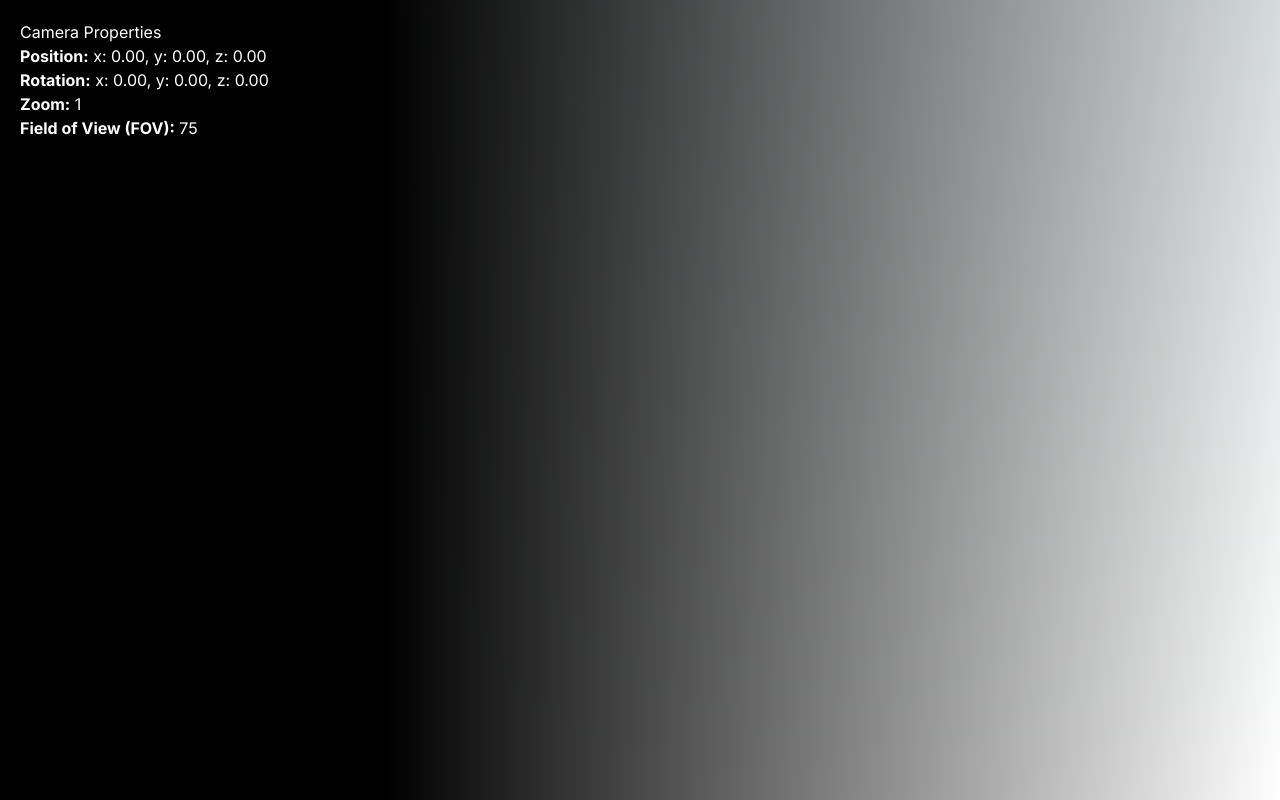
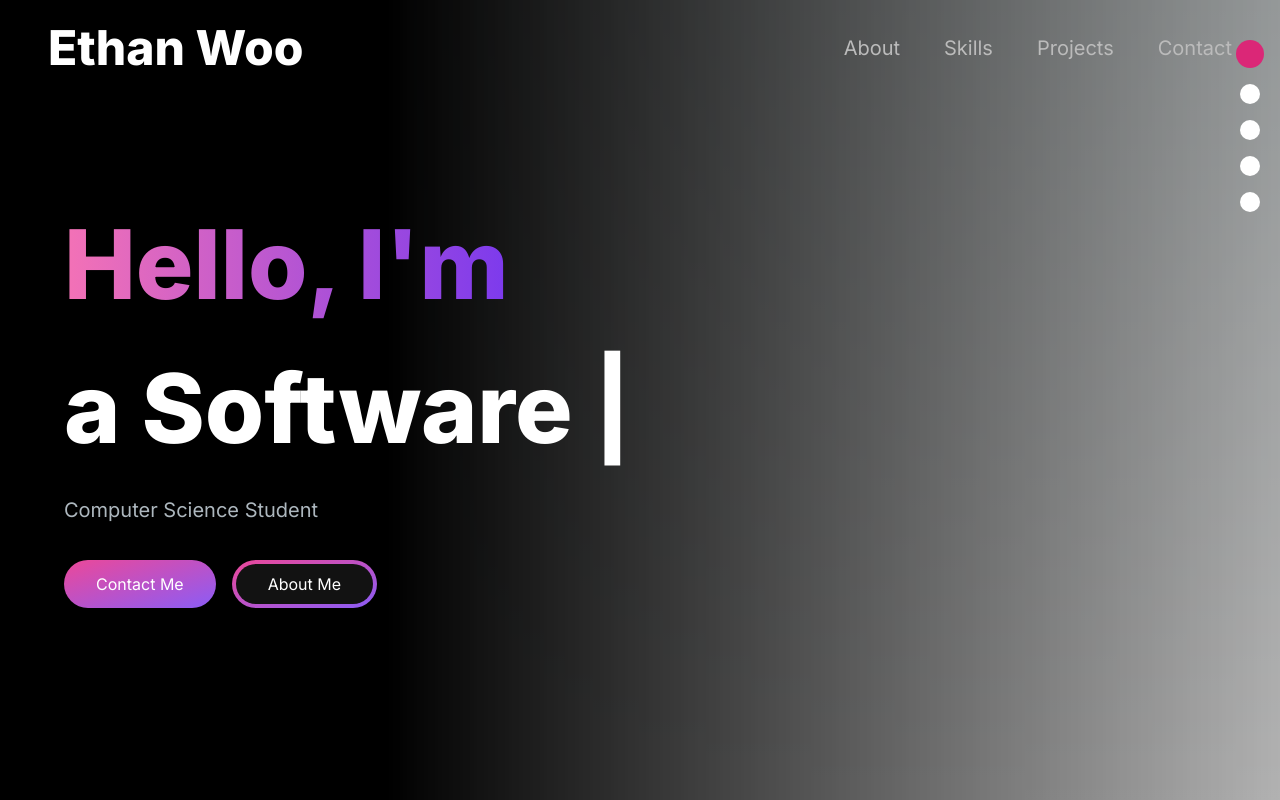
Before and after one commit to e-woo/portfolio-website, a Next.js app: page / in a window 1280 px wide. Built offline with nearby package versions, Linux system fonts and the light colour scheme; no server answers.

Commit message:
WIP page layout reorganization

```diff
--- /dev/null
+++ b/src/app/Sections/AboutSection.tsx
@@ -0,0 +1,31 @@
+import React from 'react'
+import Image from 'next/image'
+const AboutSection = () => {
+	return (
+		<section className='w-full h-full text-white pt-28 px-16' id='about'>
+			<div className='lg:grid lg:grid-cols-2 gap-8 items-center py-8 px-4 mt-12 sm:py-16 flex flex-col'>
+				{/* <Image src='/aboutme.png' alt='' width={400} height={400} className='pointer-events-none place-self-center select-none h-auto' priority/> */}
+				<div>
+					<h2 className='text-4xl font-bold text-primary-400 mb-4 my-8 lg:my-12 text-center lg:text-left'>About Me</h2>
+					<div className='text-base lg:text-lg flex flex-col gap-8 mr-0 lg:mr-8'>
+						<p>
+							Hi! I'm currently a third year full-time student at the University of Calgary studying Computer Science.
+						</p>
+						<p>
+							I was motivated to enter this field of study long before I entered university, and throughout my journey, I have developed a strong passion for software development.
+							My motivation is fueled by an enjoyment in problem solving and logical thinking.
+						</p>
+						<p>
+							I mainly find my enjoyment in coding, and I love creating my own projects. My aim is to apply this passion to the real world!
+						</p>
+						<p>
+							I am currently expecting to graduate with a BSc in Computer Science in 2026.
+						</p>
+					</div>
+				</div>
+			</div>
+		</section>
+	)
+}
+
+export default AboutSection
--- a/src/app/components/HeroSection.tsx
+++ b/src/app/Sections/HeroSection.tsx
@@ -4,7 +4,7 @@ import React from 'react';
 import { TypeAnimation } from 'react-type-animation';
 const HeroSection = () => {
 	return (
-		<section className='lg:py-16'>
+		<section className='lg:py-16 w-full h-full flex items-center px-16'>
 			<div className='grid grid-cols-1 lg:grid-cols-12'>
 				<div className='col-span-9 place-self-center text-center lg:text-left lg:justify-self-start'>
 					<h1 className='text-white mb-4 text-4xl sm:text-5xl lg:text-8xl lg:leading-normal font-extrabold select-none h-28 lg:h-auto'>
@@ -12,7 +12,7 @@ const HeroSection = () => {
 						<br/>
 						<HeadingAnimation/>
 					</h1>
-					<p className='text-[#ADB7BE] text-base sm:text-lg lg:text-xl mb-6'>Second Year Computer Science Student</p>
+					<p className='text-[#ADB7BE] text-base sm:text-lg lg:text-xl mb-6'>Computer Science Student</p>
 					<div>
 						<Link href='#contact'>
 							<button className='px-8 py-3 max-w-[200px] w-full sm:w-fit rounded-full sm:mr-4 bg-gradient-to-br from-primary-500 to-secondary-500 hover:bg-slate-200 text-white select-none'>
--- a/src/app/components/ProjectsSection.tsx
+++ b/src/app/Sections/ProjectsSection.tsx
@@ -1,5 +1,5 @@
 import React from 'react';
-import ProjectCard from './ProjectCard';
+import ProjectCard from '../components/ProjectCard';
 const ProjectsSection = () => {
 	return (
 		<div id='projects' className='pt-24'>
--- a/src/app/components/Models/ThreeScene.tsx
+++ b/src/app/components/Models/ThreeScene.tsx
@@ -11,9 +11,11 @@ const cameraStates = [
     { position: new THREE.Vector3(-1.08, 1.33, 4.27), rotation: new THREE.Euler(-0.27, 0.44, 0.12) },
     { position: new THREE.Vector3(-1.66, 0.99, 1.72), rotation: new THREE.Euler(-0.22, -0.11, -0.02) },
     { position: new THREE.Vector3(0.48, 2.33, 0.56), rotation: new THREE.Euler(-0.54, 0.60, 0.32) },
-    { position: new THREE.Vector3(-2.97, 3.62, 1.04), rotation: new THREE.Euler(-0.40, 0.26, 0.11) },
+    { position: new THREE.Vector3(-2.97, 3.62, 1.04), rotation: new THREE.Euler(-0.40, 0.06, 0.11) },
     { position: new THREE.Vector3(-0.86, 3.89, -1.22), rotation: new THREE.Euler(-0.44, 0.22, 0.10) },
 ];
+
+const bgOpacity = [20, 30, 30, 30, 30];
 
 const ThreeScene = forwardRef<CameraControls>((props, ref) => {
     const mountRef = useRef<HTMLDivElement>(null);
@@ -28,7 +30,7 @@ const ThreeScene = forwardRef<CameraControls>((props, ref) => {
     const durationRef = useRef<number>(0);  // Duration for the transition (in seconds)
     const currentTimeRef = useRef<number>(0);  // Tracks the elapsed time for the current transition
 
-  const isTransitioningRef = useRef<boolean>(false);  // Flag to check if a transition is in progress
+    const isTransitioningRef = useRef<boolean>(false);  // Flag to check if a transition is in progress
 
     const [cameraProperties, setCameraProperties] = useState({
         position: { x: 0, y: 0, z: 0 },
@@ -140,11 +142,9 @@ const ThreeScene = forwardRef<CameraControls>((props, ref) => {
                         console.log("Done!");
                         if (targetRotationRef.current) {
                             const euler = new THREE.Euler().setFromQuaternion(targetRotationRef.current);
-                            console.log("Rotation: " + euler.x + ", " + euler.y + ", " + euler.z);
                             cameraRef.current.rotation.set(euler.x, euler.y, euler.z);
                         }
                         if (targetPositionRef.current) {
-                            console.log("Position: " + targetPositionRef.current.x + ", " + targetPositionRef.current.y + ", " + targetPositionRef.current.z);
                             cameraRef.current.position.copy(targetPositionRef.current);
                         }
                         isTransitioningRef.current = false; // Transition complete
@@ -206,16 +206,17 @@ const ThreeScene = forwardRef<CameraControls>((props, ref) => {
     }));
 
     return (
-        <div className="-z-50">
-            <div ref={mountRef} className='absolute top-0 left-0' />
-            <div style={{ position: 'absolute', top: 20, left: 20, zIndex: 1, color: 'white' }}>
+        <div className='fixed top-0 left-0'>
+            <div ref={mountRef} className='' />
+            {/* <div style={{ position: 'absolute', top: 20, left: 20, zIndex: 1, color: 'white' }}>
                 <h3>Camera Properties</h3>
                 <p><strong>Position:</strong> x: {cameraProperties.position.x.toFixed(2)}, y: {cameraProperties.position.y.toFixed(2)}, z: {cameraProperties.position.z.toFixed(2)}</p>
                 <p><strong>Rotation:</strong> x: {cameraProperties.rotation.x.toFixed(2)}, y: {cameraProperties.rotation.y.toFixed(2)}, z: {cameraProperties.rotation.z.toFixed(2)}</p>
                 <p><strong>Zoom:</strong> {cameraProperties.zoom}</p>
                 <p><strong>Field of View (FOV):</strong> {cameraProperties.fov}</p>
-            </div>
+            </div> */}
             <div className='absolute top-0 left-0 w-full h-full bg-gradient-to-r from-black from-30% pointer-events-none' />
+            <div className={`absolute top-0 left-0 w-full h-full bg-black bg-opacity-30`} />
         </div>
     )
 });
--- a/src/app/components/Navbar.tsx
+++ b/src/app/components/Navbar.tsx
@@ -26,9 +26,9 @@ export const navItems = [
 const Navbar = () => {
 	const [navbarOpen, setNavbarOpen] = useState(false);
 	return (
-		<nav className='fixed top-0 left-0 right-0 z-10 bg-[#121212] bg-opacity-100 border border-b-[#373944] border-x-transparent border-t-transparent min-h-[8vh]'>
+		<nav className='fixed top-0 left-0 right-0 z-10 bg-[#121212] lg:bg-transparent bg-opacity-100 border lg:border-0 border-b-[#373944] border-x-transparent border-t-transparent min-h-[8vh]'>
 			<link href='https://unpkg.com/boxicons@2.1.4/css/boxicons.min.css' rel='stylesheet'/>
-			<div className='flex container flex-wrap items-center justify-between mx-auto px-4 py-4 lg:py-6'>
+			<div className='flex flex-wrap items-center justify-between px-4 lg:px-12 py-4 lg:py-6'>
 				<Link href={'/'} className='text-2xl md:text-5xl text-white font-extrabold'>
 					Ethan Woo
 				</Link>
@@ -45,7 +45,7 @@ const Navbar = () => {
 					}
 				</div>
 				<div className='menu hidden lg:block lg:w-auto' id='navbar'>
-					<ul className='flex items-center p-4 md:p-0 md:flex-row md:space-x-8 mt-0 gap-6'>
+					<ul className='flex items-center p-4 md:p-0 md:flex-row md:space-x-8 mt-0 gap-3'>
 						{
 							navItems.map((item, index) =>
 							<li key={index}>
--- /dev/null
+++ b/src/app/components/ScrollDots.tsx
@@ -0,0 +1,29 @@
+import React, { useState } from 'react'
+
+
+const ScrollDots = ({ sections } : { sections: Function[] }) => {
+
+    const [activeIndex, setActiveIndex] = useState(0);
+
+    const handleDotClick = (index: number) => {
+        setActiveIndex(index);
+        const section = sections[index];
+        if (section) {
+            section(index);
+        }
+    }
+
+    return (
+        <div className='flex flex-col w-7 items-center fixed right-4 top-8 z-50'>
+            {sections.map((_section, index) => (
+                <div
+                    key={index}
+                    onClick={() => handleDotClick(index)}
+                    className={`my-2 rounded-full transition-all cursor-pointer ${activeIndex === index ? 'bg-primary-600 w-7 h-7' : 'bg-white w-5 h-5'}`}
+                />
+            ))}
+        </div>
+    )
+}
+
+export default ScrollDots
--- a/src/app/page.tsx
+++ b/src/app/page.tsx
@@ -1,24 +1,33 @@
 "use client"
-import HeroSection from './components/HeroSection';
+import HeroSection from './Sections/HeroSection';
 import Navbar from './components/Navbar';
-import AboutSection from './components/AboutSection';
-import SkillsSection from './components/SkillsSection';
-import ProjectsSection from './components/ProjectsSection';
-import ContactSection from './components/ContactSection';
+import AboutSection from './Sections/AboutSection';
+import SkillsSection from './Sections/SkillsSection';
+import ProjectsSection from './Sections/ProjectsSection';
+import ContactSection from './Sections/ContactSection';
 import Footer from './components/Footer';
 import ThreeScene, { CameraControls } from './components/Models/ThreeScene';
 import { useEffect, useRef, useState } from 'react';
+import ScrollDots from './components/ScrollDots';
 
-const sections = ['section1', 'section2', 'section3', 'section4', 'section5'] as const;
+const sections: string[] = ['section1', 'section2', 'section3', 'section4', 'section5'];
 
 export default function Home() {
 	const sceneRef = useRef<CameraControls | null>(null);
+	const scrollTime = 2; // Time in seconds to scroll to the next section
 
 	const [currentSection, setCurrentSection] = useState<number>(0);
 	const isScrolling = useRef<boolean>(false); // Prevent rapid scrolling
 	const touchStartY = useRef<number>(0); // Track the starting position for touch
 	const touchDeltaY = useRef<number>(0); // Track the distance moved during touch
 
+	const sectionScrollCallbacks = sections.map(() => (index: number) => {
+		if (sceneRef.current) {
+			sceneRef.current.moveToPosition(index, scrollTime);
+		}
+		setCurrentSection(index);
+		scrollToSection(index);
+	});
 
 	// Handle the scroll event
 	const handleScroll = (event: WheelEvent | TouchEvent): void => {
@@ -39,7 +48,7 @@ export default function Home() {
 		const nextSection = Math.max(0, Math.min(sections.length - 1, currentSection + direction));
 
 		if (sceneRef.current) {
-		sceneRef.current.moveToPosition(nextSection, 1.5);
+			sceneRef.current.moveToPosition(nextSection, scrollTime);
 		}
 
 		if (nextSection !== currentSection) {
@@ -49,7 +58,7 @@ export default function Home() {
 
 		setTimeout(() => {
 			isScrolling.current = false;
-	}, 1500);
+		}, scrollTime * 1000);
 
 		//event.preventDefault();
 	};
@@ -94,7 +103,7 @@ export default function Home() {
 		// 	</div>
 		// 	<Footer/>
 		// </main>
-		<div className='h-screen w-screen overflow-hidden'>
+		<div className='h-screen w-screen overflow-hidden relative'>
 			<ThreeScene ref={sceneRef} />
       {/* Each inner div is a scroll snap point */}
       {/* <div key="section1" id="section1" className="snap-start bg-red-400 h-screen w-screen"></div>
@@ -102,6 +111,25 @@ export default function Home() {
       <div key="section3" id="section3" className="snap-start bg-yellow-400 h-screen w-screen"></div>
       <div key="section4" id="section4" className="snap-start bg-green-400 h-screen w-screen"></div>
       <div key="section5" id="section5" className="snap-start bg-blue-400 h-screen w-screen"></div> */}
+	  		<div className='absolute block z-50'>
+			  	<Navbar />
+				<ScrollDots sections={sectionScrollCallbacks} />
+				<div key="section1" id="section1" className='h-screen w-screen'>
+					<HeroSection />
+				</div>
+				<div key="section2" id="section2" className='h-screen w-screen'>
+					<AboutSection />
+				</div>
+				<div key="section3" id="section3" className='h-screen w-screen'>
+					<SkillsSection />
+				</div>
+				<div key="section4" id="section4" className='h-screen w-screen'>
+					<ProjectsSection />
+				</div>
+				<div key="section5" id="section5" className='h-screen w-screen'>
+					<ContactSection />
+				</div>
+			</div>
 		</div>
 	);
 }
--- a/tailwind.config.ts
+++ b/tailwind.config.ts
@@ -19,8 +19,10 @@ const config: Config = {
 			},
 			colors: {
 				...colors,
-				primary: colors.green,
-				secondary: colors.cyan
+				// primary: colors.green,
+				// secondary: colors.cyan
+				primary: colors.pink,
+				secondary: colors.violet
 			}
 		}
 	},
```
Also changed, not shown: src/app/Sections/SkillsSection.tsx (renamed from src/app/components/SkillsSection.tsx, +10 -4 lines), src/app/components/AboutSection.tsx (deleted, +0 -26 lines), src/app/components/SkillsList.tsx (+12 -1 lines), src/app/Sections/ContactSection.tsx (renamed from src/app/components/ContactSection.tsx). Lines whose indentation alone changed are shown as unchanged.
